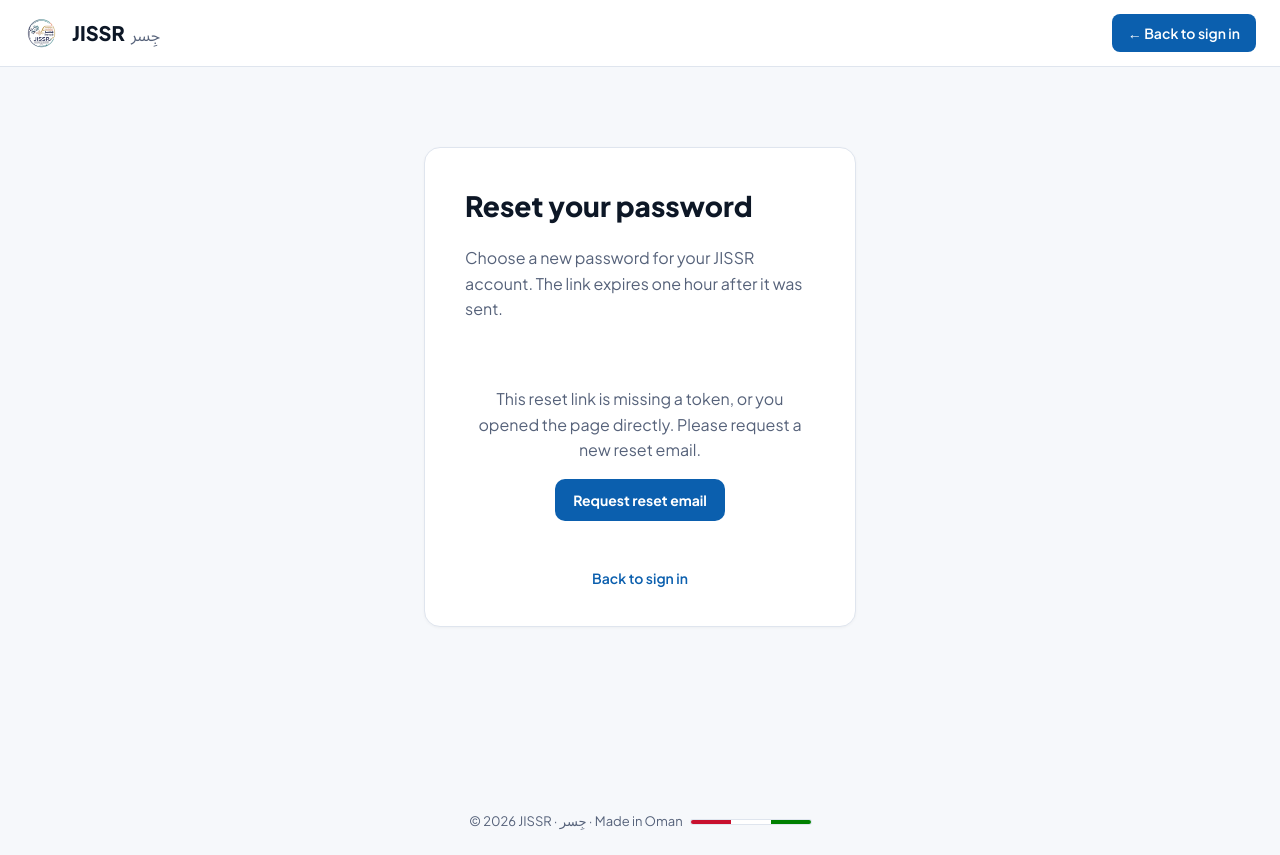
After one commit to You978suf/OSLT, a Flask app: page /reset-password in a window 1280 px wide. The commit adds this page. Run offline with Flask 3, Linux system fonts and the light colour scheme.

Commit message:
Reset-password as full pages; tell user when email not registered
- New /forgot-password page with email form
- New /reset-password page with new-password form (reads ?token=)
- /auth/forgot-password now returns 404 not_registered if no account,
  so the UI can prompt the user to register instead
- Email link points at /reset-password?token= (no longer modifies root URL)
- Removed window.prompt() flow from script.js
- Forgot link in sign-in form now navigates to /forgot-password

```diff
--- a/app.py
+++ b/app.py
@@ -164,7 +164,6 @@ def auth_forgot_password():
     email = (data.get("email") or "").strip().lower()
     if not email or "@" not in email:
         return jsonify({"success": False, "error": "Valid email required"}), 400
-    generic_ok = jsonify({"success": True, "message": "If an account exists for that email, a reset link has been sent."})
     try:
         conn = get_db()
         with conn.cursor() as cursor:
@@ -172,7 +171,11 @@ def auth_forgot_password():
             user = cursor.fetchone()
             if not user:
                 conn.close()
-                return generic_ok
+                return jsonify({
+                    "success": False,
+                    "code": "not_registered",
+                    "error": "No account is registered with that email. Please register first."
+                }), 404
             raw_token = secrets.token_urlsafe(32)
             token_hash = _hash_reset_token(raw_token)
             expires = (datetime.now() + timedelta(hours=1)).strftime("%Y-%m-%d %H:%M:%S")
@@ -184,10 +187,11 @@ def auth_forgot_password():
         client, cfg = _get_email_client()
         sender = (cfg.get("ACS_SENDER_ADDRESS") or "").strip() if cfg else ""
         base_url = (cfg.get("APP_BASE_URL") or request.host_url.rstrip("/")).rstrip("/") if cfg else request.host_url.rstrip("/")
+        reset_link = f"{base_url}/reset-password?token={raw_token}"
+        ok_payload = jsonify({"success": True, "message": f"A reset link has been sent to {email}."})
         if not client or not sender:
-            print(f"[forgot-password] ACS not configured; reset link: {base_url}/?reset_token={raw_token}")
-            return generic_ok
-        reset_link = f"{base_url}/?reset_token={raw_token}"
+            print(f"[forgot-password] ACS not configured; reset link: {reset_link}")
+            return ok_payload
         message = {
             "senderAddress": sender,
             "recipients": {"to": [{"address": email, "displayName": user["name"] or "User"}]},
@@ -215,7 +219,7 @@ def auth_forgot_password():
             poller.result(timeout=20)
         except Exception as e:
             print(f"[forgot-password] Email send failed: {e}")
-        return generic_ok
+        return ok_payload
     except Exception as e:
         return jsonify({"success": False, "error": str(e)}), 500
 
@@ -490,6 +494,14 @@ def get_analytics():
 @app.route("/")
 def index():
     return render_template("index.html")
+
+@app.route("/forgot-password")
+def forgot_password_page():
+    return render_template("forgot_password.html")
+
+@app.route("/reset-password")
+def reset_password_page():
+    return render_template("reset_password.html")
 
 # ── Static info pages ─────────────────────────────────────────────────────────
 
--- a/templates/index.html
+++ b/templates/index.html
@@ -344,7 +344,7 @@
                   <div class="form-group">
                     <div class="form-label-row">
                       <label class="form-label" for="password-input">Password</label>
-                      <a href="#" class="forgot-link">Forgot password?</a>
+                      <a href="/forgot-password" class="forgot-link">Forgot password?</a>
                     </div>
                     <div class="input-wrapper input-with-action">
                       <input class="form-input" id="password-input" type="password"
--- /dev/null
+++ b/templates/reset_password.html
@@ -0,0 +1,244 @@
+<!DOCTYPE html>
+<html lang="en" data-theme="light">
+<head>
+  <meta charset="UTF-8" />
+  <meta name="viewport" content="width=device-width, initial-scale=1.0" />
+  <meta name="description" content="Reset password — JISSR" />
+  <meta name="theme-color" content="#0b5fae" />
+  <title>Reset password — JISSR · جِسر</title>
+  <link rel="icon" type="image/png" href="{{ url_for('static', filename='logo.png') }}" />
+  <link rel="preconnect" href="https://fonts.googleapis.com" />
+  <link rel="preconnect" href="https://fonts.gstatic.com" crossorigin />
+  <link href="https://fonts.googleapis.com/css2?family=Plus+Jakarta+Sans:wght@400;500;600;700;800&family=Noto+Sans+Arabic:wght@400;500;600;700;800&display=swap" rel="stylesheet" />
+  <style>
+    :root {
+      --om-red: #C8102E;
+      --om-green: #008000;
+      --ink: #0d1726;
+      --muted: #56627a;
+      --bg: #f6f8fb;
+      --card: #ffffff;
+      --border: #dfe5ee;
+      --accent: #0b5fae;
+      --danger: #c8102e;
+      --success: #1e8a4c;
+    }
+    * { box-sizing: border-box; }
+    html, body {
+      margin: 0; padding: 0;
+      background: var(--bg);
+      color: var(--ink);
+      font-family: 'Plus Jakarta Sans', system-ui, sans-serif;
+      line-height: 1.6;
+    }
+    .top {
+      background: var(--card);
+      border-bottom: 1px solid var(--border);
+      padding: 14px 24px;
+      display: flex; align-items: center; gap: 12px;
+      position: sticky; top: 0; z-index: 10;
+    }
+    .top img { width: 36px; height: 36px; border-radius: 50%; background: #fff; padding: 2px; object-fit: contain; }
+    .top .brand-name { font-weight: 800; font-size: 20px; }
+    .top .brand-ar { font-family: 'Noto Sans Arabic', sans-serif; color: var(--muted); margin-left: 6px; }
+    .top .home-btn {
+      margin-left: auto;
+      background: var(--accent); color: #fff;
+      text-decoration: none; padding: 8px 16px;
+      border-radius: 8px; font-weight: 600; font-size: 14px;
+    }
+    .top .home-btn:hover { background: #094d8e; }
+    main {
+      max-width: 480px;
+      margin: 80px auto;
+      padding: 0 24px 80px;
+    }
+    .card {
+      background: var(--card);
+      border: 1px solid var(--border);
+      border-radius: 16px;
+      padding: 36px 40px;
+      box-shadow: 0 1px 3px rgba(0,0,0,0.04);
+    }
+    h1 { margin: 0 0 8px; font-size: 28px; font-weight: 800; }
+    .subtitle { color: var(--muted); margin-bottom: 24px; }
+    label { display: block; font-weight: 600; font-size: 14px; margin-bottom: 6px; }
+    .pw-wrap { position: relative; }
+    input[type="password"], input[type="text"] {
+      width: 100%; padding: 12px 44px 12px 14px;
+      font-size: 15px; font-family: inherit;
+      border: 1px solid var(--border); border-radius: 10px;
+      background: #fff;
+      transition: border-color .15s, box-shadow .15s;
+    }
+    input[type="password"]:focus, input[type="text"]:focus {
+      outline: none;
+      border-color: var(--accent);
+      box-shadow: 0 0 0 3px rgba(11,95,174,.15);
+    }
+    .toggle-eye {
+      position: absolute; right: 10px; top: 50%;
+      transform: translateY(-50%);
+      background: none; border: none;
+      width: auto; padding: 4px 8px; margin: 0;
+      cursor: pointer; color: var(--muted);
+      font-size: 13px; font-weight: 600;
+    }
+    .toggle-eye:hover { color: var(--accent); background: none; }
+    .field { margin-bottom: 14px; }
+    .hint { font-size: 12px; color: var(--muted); margin-top: 4px; }
+    button[type="submit"] {
+      width: 100%; margin-top: 8px;
+      padding: 12px 16px;
+      background: var(--accent); color: #fff;
+      border: none; border-radius: 10px;
+      font-size: 15px; font-weight: 700; font-family: inherit;
+      cursor: pointer;
+      transition: background .15s, transform .05s;
+    }
+    button[type="submit"]:hover { background: #094d8e; }
+    button[type="submit"]:active { transform: scale(0.99); }
+    button[type="submit"]:disabled { opacity: 0.6; cursor: not-allowed; }
+    .msg {
+      margin-top: 18px;
+      padding: 12px 14px;
+      border-radius: 10px;
+      font-size: 14px;
+      display: none;
+    }
+    .msg.show { display: block; }
+    .msg.success { background: #e7f7ee; color: var(--success); border: 1px solid #b6e3c5; }
+    .msg.error   { background: #fdecef; color: var(--danger);  border: 1px solid #f4b5bf; }
+    .links { margin-top: 22px; font-size: 14px; color: var(--muted); text-align: center; }
+    .links a { color: var(--accent); text-decoration: none; font-weight: 600; }
+    .links a:hover { text-decoration: underline; }
+    .flag-bar {
+      display: inline-block; width: 120px; height: 4px; border-radius: 2px;
+      background: linear-gradient(90deg, var(--om-red) 0 33.3%, #fff 33.3% 66.6%, var(--om-green) 66.6% 100%);
+      box-shadow: 0 0 0 1px var(--border);
+      margin-left: 8px; vertical-align: middle;
+    }
+    footer { text-align: center; color: var(--muted); font-size: 13px; padding: 24px 12px; }
+    .no-token {
+      text-align: center;
+      padding: 24px 0;
+    }
+    .no-token p { color: var(--muted); margin-bottom: 16px; }
+    .no-token a.btn-link {
+      display: inline-block;
+      background: var(--accent); color: #fff;
+      text-decoration: none; padding: 10px 18px;
+      border-radius: 10px; font-weight: 700; font-size: 14px;
+    }
+  </style>
+</head>
+<body>
+  <header class="top">
+    <img src="{{ url_for('static', filename='logo.png') }}" alt="JISSR logo" />
+    <div><span class="brand-name">JISSR</span><span class="brand-ar">جِسر</span></div>
+    <a href="/" class="home-btn">← Back to sign in</a>
+  </header>
+  <main>
+    <article class="card">
+      <h1>Reset your password</h1>
+      <p class="subtitle" id="subtitle">Choose a new password for your JISSR account. The link expires one hour after it was sent.</p>
+
+      <div id="form-wrap">
+        <form id="reset-form" novalidate>
+          <div class="field">
+            <label for="pw1">New password</label>
+            <div class="pw-wrap">
+              <input id="pw1" type="password" autocomplete="new-password" required minlength="6" />
+              <button type="button" class="toggle-eye" data-target="pw1">Show</button>
+            </div>
+            <div class="hint">At least 6 characters.</div>
+          </div>
+          <div class="field">
+            <label for="pw2">Confirm new password</label>
+            <div class="pw-wrap">
+              <input id="pw2" type="password" autocomplete="new-password" required minlength="6" />
+              <button type="button" class="toggle-eye" data-target="pw2">Show</button>
+            </div>
+          </div>
+          <button type="submit" id="submit-btn">Update password</button>
+        </form>
+      </div>
+
+      <div id="no-token" class="no-token" style="display:none;">
+        <p>This reset link is missing a token, or you opened the page directly. Please request a new reset email.</p>
+        <a class="btn-link" href="/forgot-password">Request reset email</a>
+      </div>
+
+      <div id="msg" class="msg" role="status" aria-live="polite"></div>
+      <div class="links">
+        <a href="/">Back to sign in</a>
+      </div>
+    </article>
+  </main>
+  <footer>© 2026 JISSR · جِسر · Made in Oman<span class="flag-bar"></span></footer>
+
+  <script>
+    const params = new URLSearchParams(window.location.search);
+    const token  = params.get('token');
+    const formWrap = document.getElementById('form-wrap');
+    const noTokenBox = document.getElementById('no-token');
+    const msg = document.getElementById('msg');
+    const btn = document.getElementById('submit-btn');
+
+    if (!token) {
+      formWrap.style.display = 'none';
+      noTokenBox.style.display = 'block';
+    }
+
+    document.querySelectorAll('.toggle-eye').forEach(b => {
+      b.addEventListener('click', () => {
+        const t = document.getElementById(b.dataset.target);
+        if (t.type === 'password') { t.type = 'text'; b.textContent = 'Hide'; }
+        else { t.type = 'password'; b.textContent = 'Show'; }
+      });
+    });
+
+    function show(kind, text) {
+      msg.className = 'msg show ' + kind;
+      msg.textContent = text;
+    }
+
+    document.getElementById('reset-form')?.addEventListener('submit', async (e) => {
+      e.preventDefault();
+      const pw1 = document.getElementById('pw1').value;
+      const pw2 = document.getElementById('pw2').value;
+      if (pw1.length < 6) { show('error', 'Password must be at least 6 characters.'); return; }
+      if (pw1 !== pw2)    { show('error', 'Passwords do not match.'); return; }
+
+      btn.disabled = true;
+      btn.textContent = 'Updating…';
+      msg.className = 'msg';
+
+      try {
+        const r = await fetch('/auth/reset-password', {
+          method: 'POST',
+          headers: { 'Content-Type': 'application/json' },
+          body: JSON.stringify({ token, password: pw1 }),
+        });
+        const d = await r.json().catch(() => ({}));
+        if (r.ok && d.success) {
+          show('success', '✅ Password updated. Redirecting you to sign in…');
+          setTimeout(() => { window.location.href = '/'; }, 1800);
+        } else if (r.status === 429) {
+          show('error', 'Too many requests. Please wait a few minutes and try again.');
+          btn.disabled = false;
+          btn.textContent = 'Update password';
+        } else {
+          show('error', d.error || 'This reset link is invalid or has expired. Please request a new one.');
+          btn.disabled = false;
+          btn.textContent = 'Update password';
+        }
+      } catch {
+        show('error', 'Connection error. Please try again.');
+        btn.disabled = false;
+        btn.textContent = 'Update password';
+      }
+    });
+  </script>
+</body>
+</html>
```
Also changed, not shown: static/script.js (+0 -43 lines), templates/forgot_password.html (added, +188 -0 lines).
